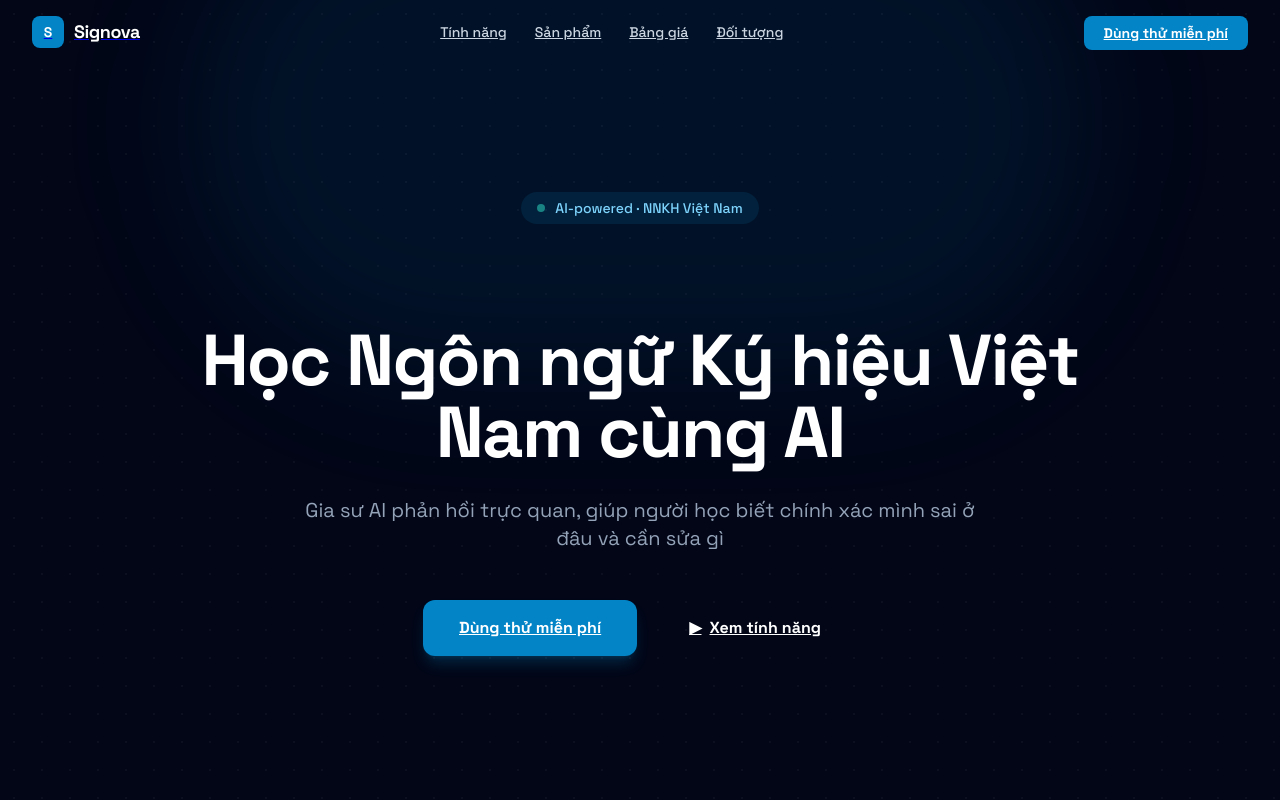
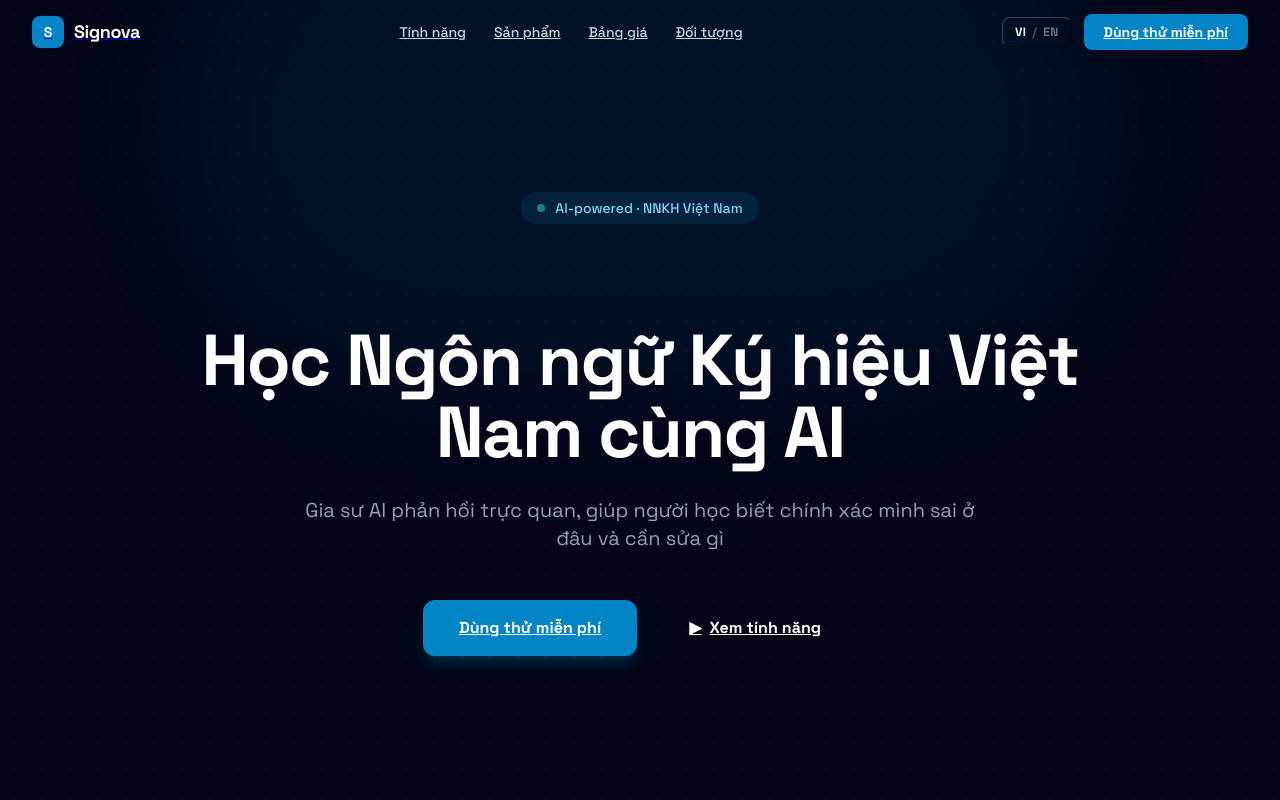
Before and after one commit to ntthienphuc/signova_practice_i_final, a React (Vite) app in the folder web/: page / in a window 1280 px wide. Shown: the top 800 px of the page. Built offline with nearby package versions, Linux system fonts and the light colour scheme.

Commit message:
Add Switch Language

```diff
--- a/web/src/components/landing/Navbar.tsx
+++ b/web/src/components/landing/Navbar.tsx
@@ -4,9 +4,17 @@ import type { NavData } from "../../types/landing";
 
 interface NavbarProps {
   data: NavData;
+  locale: "vi" | "en";
+  onLocaleChange: (locale: "vi" | "en") => void;
 }
 
-export function Navbar({ data }: NavbarProps) {
+function scrollToSection(href: string) {
+  const id = href.replace(/^#/, "");
+  const el = document.getElementById(id);
+  if (el) el.scrollIntoView({ behavior: "smooth", block: "start" });
+}
+
+export function Navbar({ data, locale, onLocaleChange }: NavbarProps) {
   const [scrolled, setScrolled] = useState(false);
   const [mobileOpen, setMobileOpen] = useState(false);
 
@@ -40,15 +48,25 @@ export function Navbar({ data }: NavbarProps) {
               <a
                 key={link.href}
                 href={link.href}
-                className="text-slate-300 hover:text-white transition-colors text-sm font-medium"
+                onClick={(e) => { e.preventDefault(); scrollToSection(link.href); }}
+                className="text-slate-300 hover:text-white transition-colors text-sm font-medium cursor-pointer"
               >
                 {link.label}
               </a>
             ))}
           </div>
 
-          {/* Desktop CTA */}
-          <div className="hidden md:block">
+          {/* Desktop locale toggle + CTA */}
+          <div className="hidden md:flex items-center gap-3">
+            <button
+              type="button"
+              onClick={() => onLocaleChange(locale === "vi" ? "en" : "vi")}
+              className="flex items-center gap-1.5 px-3 py-1.5 rounded-lg border border-slate-700 hover:border-slate-500 text-slate-300 hover:text-white text-xs font-semibold tracking-wide transition-colors bg-transparent"
+            >
+              <span className={locale === "vi" ? "text-white" : "text-slate-500"}>VI</span>
+              <span className="text-slate-600">/</span>
+              <span className={locale === "en" ? "text-white" : "text-slate-500"}>EN</span>
+            </button>
             <Link
               to="/practice"
               className="px-5 py-2 bg-sky-600 hover:bg-sky-500 text-white text-sm font-semibold rounded-lg transition-colors"
@@ -84,19 +102,30 @@ export function Navbar({ data }: NavbarProps) {
             <a
               key={link.href}
               href={link.href}
-              onClick={() => setMobileOpen(false)}
-              className="flex items-center py-3 text-slate-300 hover:text-white text-sm font-medium border-b border-slate-800/60 last:border-0 transition-colors"
+              onClick={(e) => { e.preventDefault(); scrollToSection(link.href); setMobileOpen(false); }}
+              className="flex items-center py-3 text-slate-300 hover:text-white text-sm font-medium border-b border-slate-800/60 last:border-0 transition-colors cursor-pointer"
             >
               {link.label}
             </a>
           ))}
+          <div className="mt-4 flex flex-col gap-3">
+            <button
+              type="button"
+              onClick={() => onLocaleChange(locale === "vi" ? "en" : "vi")}
+              className="flex items-center justify-center gap-2 py-2.5 rounded-lg border border-slate-700 text-sm font-semibold bg-transparent"
+            >
+              <span className={locale === "vi" ? "text-white" : "text-slate-500"}>Tiếng Việt</span>
+              <span className="text-slate-600">/</span>
+              <span className={locale === "en" ? "text-white" : "text-slate-500"}>English</span>
+            </button>
             <Link
               to="/practice"
               onClick={() => setMobileOpen(false)}
-            className="mt-4 flex items-center justify-center py-3 bg-sky-600 hover:bg-sky-500 text-white text-sm font-semibold rounded-lg transition-colors"
+              className="flex items-center justify-center py-3 bg-sky-600 hover:bg-sky-500 text-white text-sm font-semibold rounded-lg transition-colors"
             >
               {data.cta}
             </Link>
+          </div>
         </div>
       )}
     </nav>
--- a/web/src/layouts/LandingLayout.tsx
+++ b/web/src/layouts/LandingLayout.tsx
@@ -1,12 +1,21 @@
+import { useState } from "react";
 import { Outlet } from "react-router-dom";
 import { Navbar } from "../components/landing/Navbar";
 import landingData from "../data/landingData";
 
+export type LandingLocale = "vi" | "en";
+
+export interface LandingOutletContext {
+  locale: LandingLocale;
+}
+
 export default function LandingLayout() {
+  const [locale, setLocale] = useState<LandingLocale>("vi");
+
   return (
     <>
-      <Navbar data={landingData.vi.nav} />
-      <Outlet />
+      <Navbar data={landingData[locale].nav} locale={locale} onLocaleChange={setLocale} />
+      <Outlet context={{ locale } satisfies LandingOutletContext} />
     </>
   );
 }
--- a/web/src/pages/LandingPage.tsx
+++ b/web/src/pages/LandingPage.tsx
@@ -1,5 +1,4 @@
-import type { LandingData } from "../types/landing";
-
+import { useOutletContext } from "react-router-dom";
 import { Hero } from "../components/landing/Hero";
 import { ProblemStatement } from "../components/landing/ProblemStatement";
 import { Features } from "../components/landing/Features";
@@ -9,12 +8,12 @@ import { Pricing } from "../components/landing/Pricing";
 import { ValueProps } from "../components/landing/ValueProps";
 import { CTAFooter } from "../components/landing/CTAFooter";
 import landingData from "../data/landingData";
+import type { LandingOutletContext } from "../layouts/LandingLayout";
 
-interface LandingPageProps {
-  data?: LandingData;
-}
+export default function LandingPage() {
+  const { locale } = useOutletContext<LandingOutletContext>();
+  const data = landingData[locale];
 
-export default function LandingPage({ data = landingData.vi }: LandingPageProps) {
   return (
     <>
       <main>
```
Lines whose indentation alone changed are shown as unchanged.
